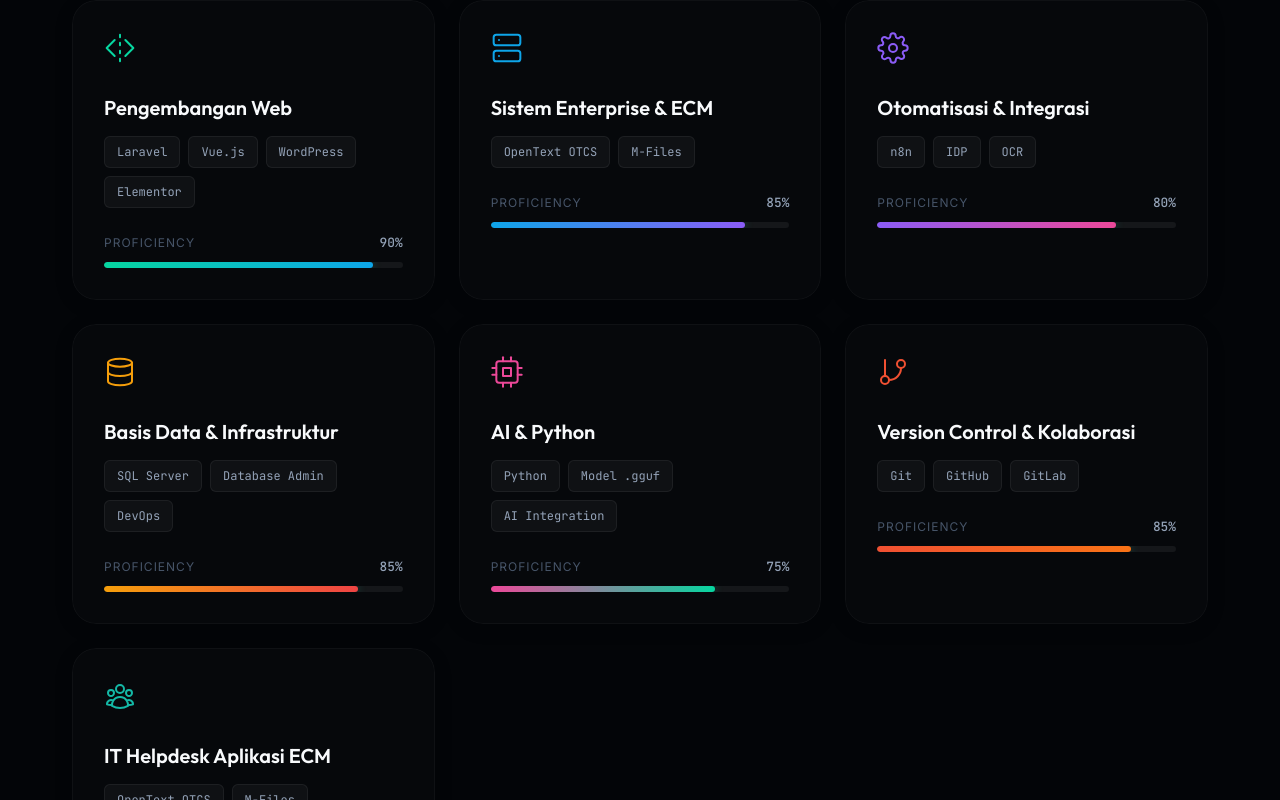
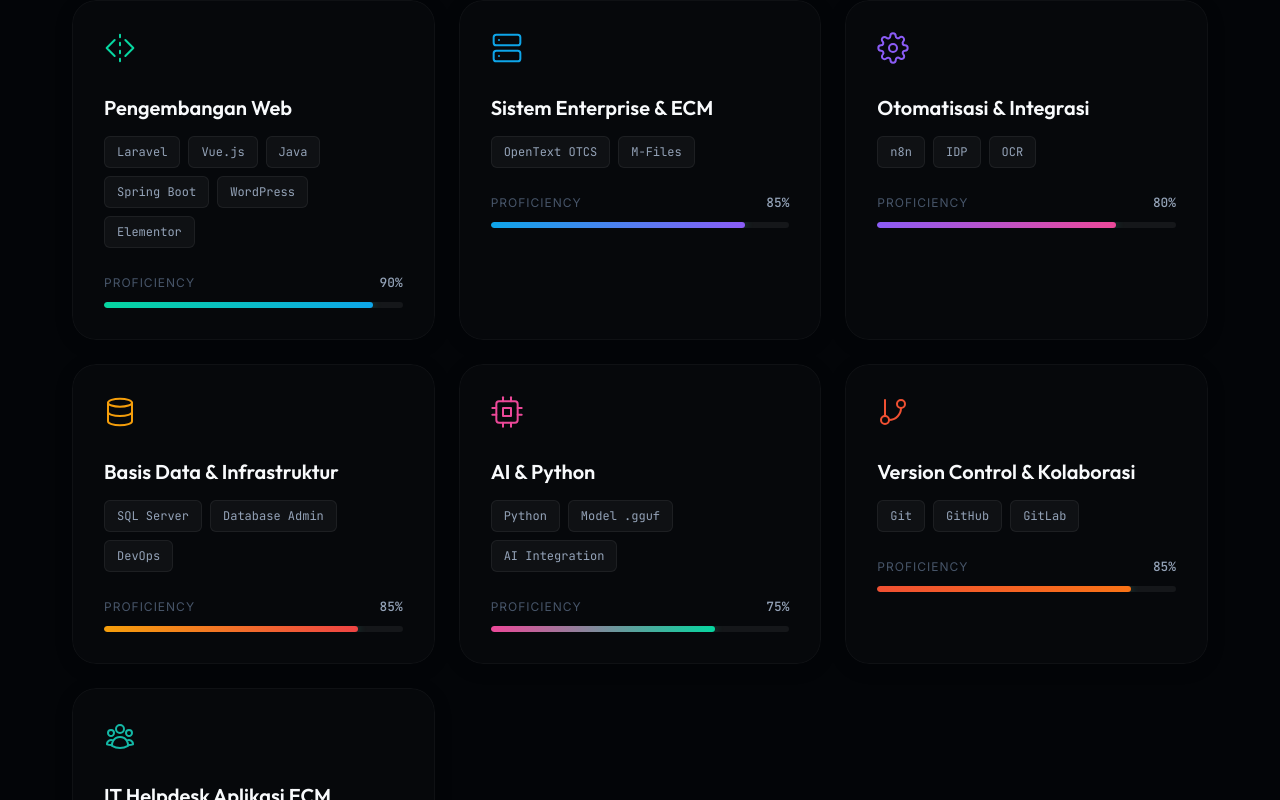
Before and after one commit to mdibalikw/portofolio-wahyu, a Vue app: page / in a window 1280 px wide. Shown: the part 1217-2017 px from the top of the page. Built offline with nearby package versions, Linux system fonts and the light colour scheme.

Commit message:
Add Java and Spring Boot skills

```diff
--- a/src/components/SkillsSection.vue
+++ b/src/components/SkillsSection.vue
@@ -139,7 +139,7 @@
 const skills = [
   {
     title: 'Pengembangan Web',
-    tags: ['Laravel', 'Vue.js', 'WordPress', 'Elementor'],
+    tags: ['Laravel', 'Vue.js', 'Java', 'Spring Boot', 'WordPress', 'Elementor'],
     level: 90,
     icon: CodeIcon,
     iconColor: '#06d6a0',
```
